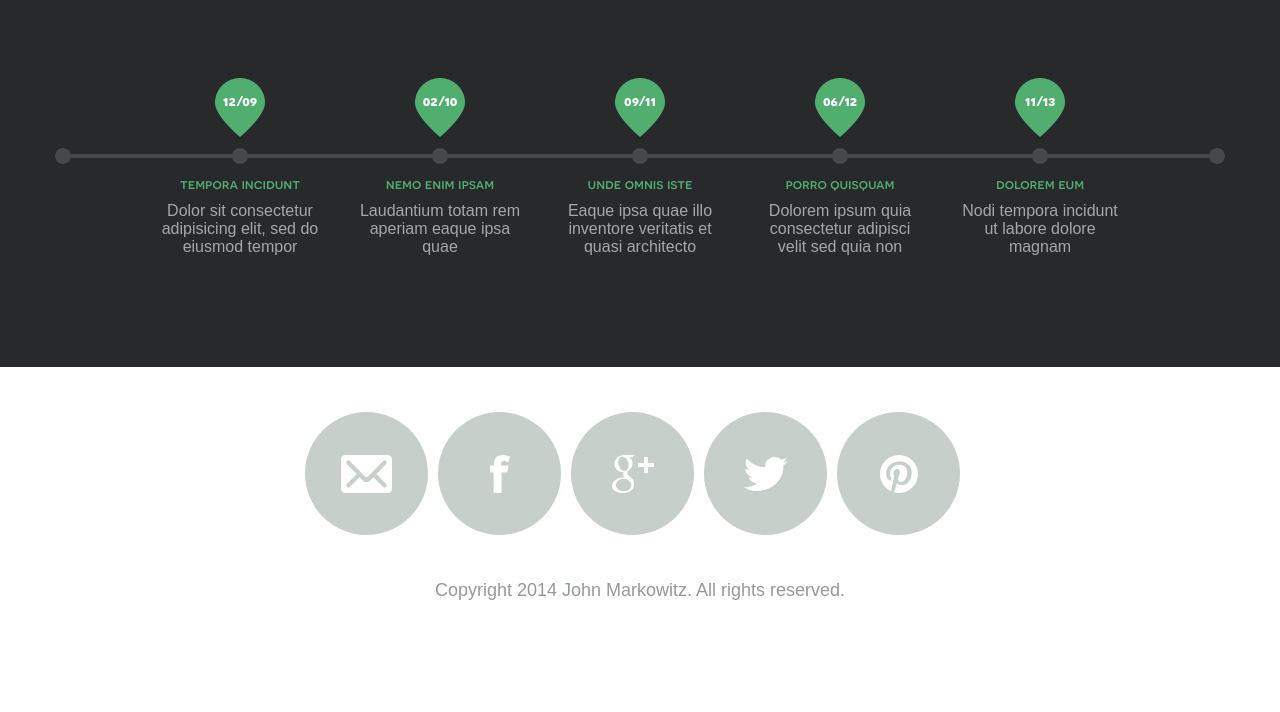
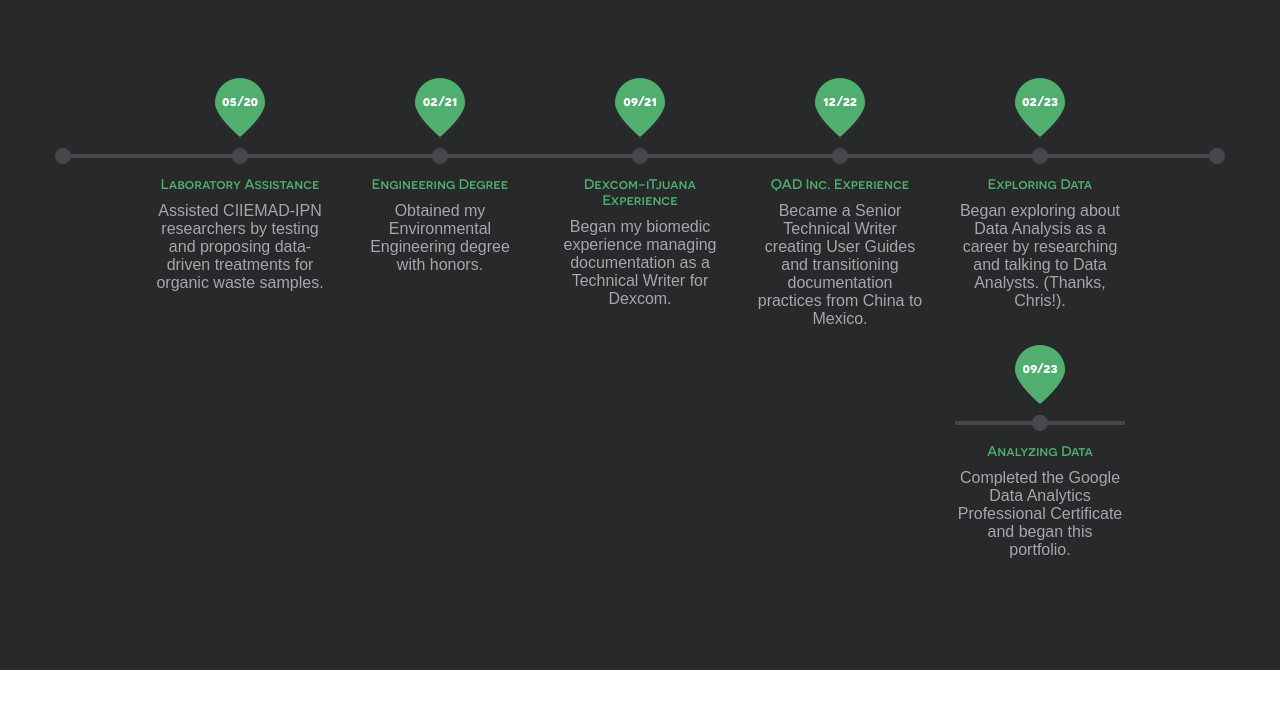
Before and after one commit to Diana-Castro/diana-castro.github.io, a plain HTML site: page index.html in a window 1280 px wide. Shown: the part 566-1278 px from the top of the page. Before the commit the page ends 1186 px from the top, so only its background shows below. Drawn offline with nearby package versions, Linux system fonts and the light colour scheme.

Commit message:
Update index.html
Updated Home content.

```diff
--- a/index.html
+++ b/index.html
@@ -7,7 +7,7 @@
 	<meta name="viewport" content="width=device-width, initial-scale=1, maximum-scale=1, minimum-scale=1, user-scalable=no">
 	<meta http-equiv="X-UA-Compatible" content="IE=edge,chrome=1">
 	<meta name="format-detection" content="telephone=no">
-	<title>John Markowitz</title>
+	<title>Diana Castro</title>
 	<link rel="stylesheet" href="js/fancybox/jquery.fancybox.css" type="text/css" media="screen" />
 	<link rel="stylesheet" href="css/all.css" />
 	<link rel="stylesheet" href="css/screen.css" />
@@ -28,8 +28,8 @@
 							<li><a href="Contact.html">Contact</a></li>
 						</ul>
 					</nav>
-				<h1 class="logo">John Markowitz</h1>
-				<h2 class="slogan">Professional Web Designer</h2>
+				<h1 class="logo">Diana Castro</h1>
+				<h2 class="slogan">Data Analyst</h2>
 			</header>
 		</div>
 		<div class="wrapper-holder grey">
@@ -40,38 +40,50 @@
 						<ul>
 							<li>
 								<div class="date">
-									<span>12/09</span>
+									<span>05/20</span>
 								</div>
-								<h3>tempora incidunt</h3>
-								<p>Dolor sit consectetur adipisicing elit, sed do eiusmod tempor</p>
+								<h3>Laboratory Assistance</h3>
+								<p>Assisted CIIEMAD-IPN researchers by testing and proposing data-driven
+								treatments for organic waste samples.</p>
 							</li>
 							<li>
 								<div class="date">
-									<span>02/10</span>
+									<span>02/21</span>
 								</div>
-								<h3>nemo enim ipsam</h3>
-								<p>Laudantium totam rem aperiam eaque ipsa quae</p>
+								<h3>Engineering Degree</h3>
+								<p>Obtained my Environmental Engineering degree with honors.</p>
 							</li>
 							<li>
 								<div class="date">
-									<span>09/11</span>
+									<span>09/21</span>
 								</div>
-								<h3>unde omnis iste</h3>
-								<p>Eaque ipsa quae illo inventore veritatis et quasi architecto </p>
+								<h3>Dexcom-iTjuana Experience</h3>
+								<p>Began my biomedic experience managing documentation as a Technical
+								Writer for Dexcom.</p>
 							</li>
 							<li>
 								<div class="date">
-									<span>06/12</span>
+									<span>12/22</span>
 								</div>
-								<h3>porro quisquam</h3>
-								<p>Dolorem ipsum quia consectetur adipisci velit sed quia non</p>
+								<h3>QAD Inc. Experience</h3>
+								<p>Became a Senior Technical Writer creating User
+								Guides and transitioning documentation practices from China to Mexico.</p>
 							</li>
 							<li>
 								<div class="date">
-									<span>11/13</span>
+									<span>02/23</span>
 								</div>
-								<h3>dolorem eum</h3>
-								<p>Nodi tempora incidunt ut labore dolore magnam</p>
+								<h3>Exploring Data</h3>
+								<p>Began exploring about Data Analysis as a career by researching and
+								talking to Data Analysts. (Thanks, Chris!).</p>
+							</li>
+							<li>
+								<div class="date">
+									<span>09/23</span>
+								</div>
+								<h3>Analyzing Data</h3>
+								<p>Completed the Google Data Analytics Professional Certificate and
+								began this portfolio.</p>
 							</li>
 						</ul>
 					</div>
@@ -81,11 +93,8 @@
 		<footer id="footer">
 			<div class="footer-content">
 				<ul class="social">
-					<li class="email"><a href="#">Email</a></li>
-					<li class="facebook"><a href="#">Facebook</a></li>
-					<li class="google"><a href="#">Google+</a></li>
-					<li class="twitter"><a href="#">Twitter</a></li>
-					<li class="pinterest"><a href="#">Pinterest</a></li>
+					<li class="email"><a href="#">dccav.24@gmail.com</a></li>
+					<li class="LinkedIn"><a href="#">Facebook</a></li>
 				</ul>
 				<p class="copy">Copyright 2014 John Markowitz. All rights reserved.</p>
 			</div>
```
